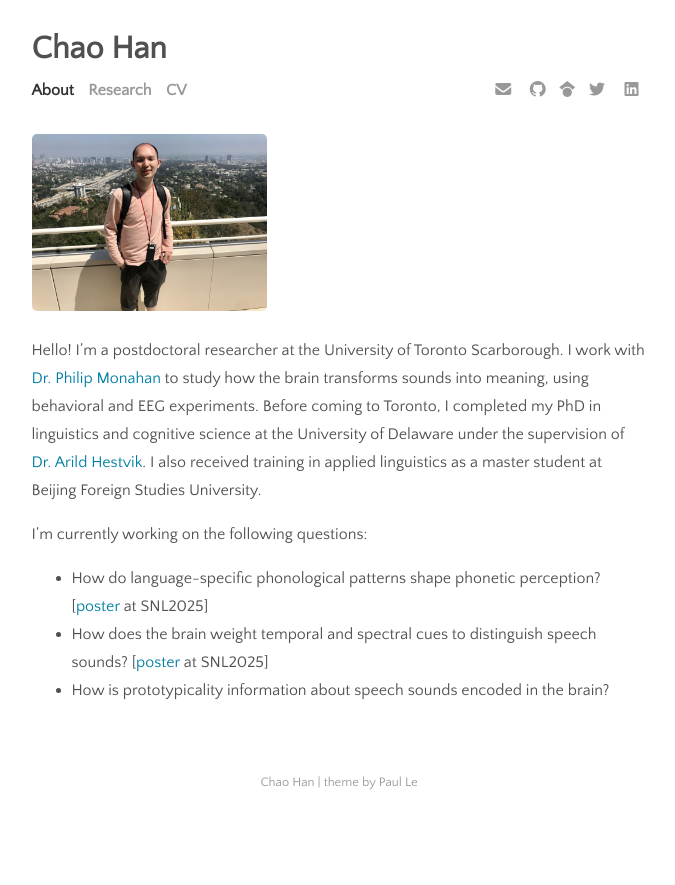
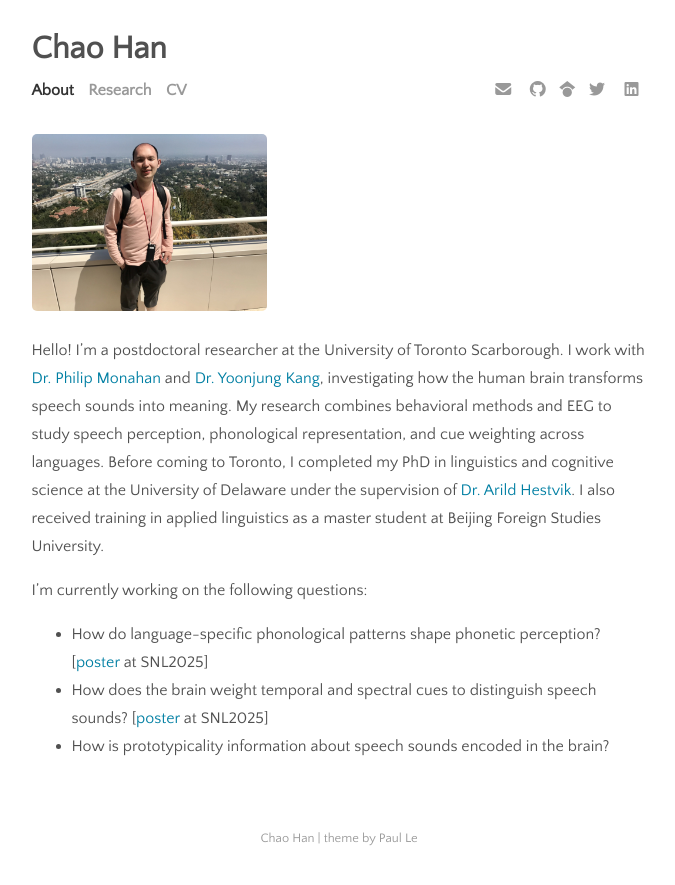
Before and after one commit to chaohanch/chaohanch.github.io, a Jekyll site: the page built from menu/about.md, in a window 1280 px wide. Shown: the top 885 px of the page, without its empty margins (301-976 px from the left). Built offline with Jekyll 4.4.1, drawn with Linux system fonts in a browser that asks for light colours; nearby versions of some CDN libraries; some web fonts are replaced; a style sheet for code colours, icons or effects is not loaded.

Commit message:
Update about.md

```diff
--- a/menu/about.md
+++ b/menu/about.md
@@ -5,7 +5,7 @@ image_hover: chaohan_duck.jpg
 permalink: /about
 ---
 
-Hello! I’m a postdoctoral researcher at the University of Toronto Scarborough. I work with [Dr. Philip Monahan](https://phijomo.github.io/) to study how the brain transforms sounds into meaning, using behavioral and EEG experiments. Before coming to Toronto, I completed my PhD in linguistics and cognitive science at the University of Delaware under the supervision of [Dr. Arild Hestvik](https://udel.edu/~hestvik/). I also received training in applied linguistics as a master student at Beijing Foreign Studies University.
+Hello! I’m a postdoctoral researcher at the University of Toronto Scarborough. I work with [Dr. Philip Monahan](https://phijomo.github.io/) and [Dr. Yoonjung Kang](https://www.yoonjungkang.com/), investigating how the human brain transforms speech sounds into meaning. My research combines behavioral methods and EEG to study speech perception, phonological representation, and cue weighting across languages. Before coming to Toronto, I completed my PhD in linguistics and cognitive science at the University of Delaware under the supervision of [Dr. Arild Hestvik](https://udel.edu/~hestvik/). I also received training in applied linguistics as a master student at Beijing Foreign Studies University.
 
 I'm currently working on the following questions:
 - How do language-specific phonological patterns shape phonetic perception? [[poster](https://chaohanch.github.io/assets/files/flap_snl.pdf) at SNL2025]
```
